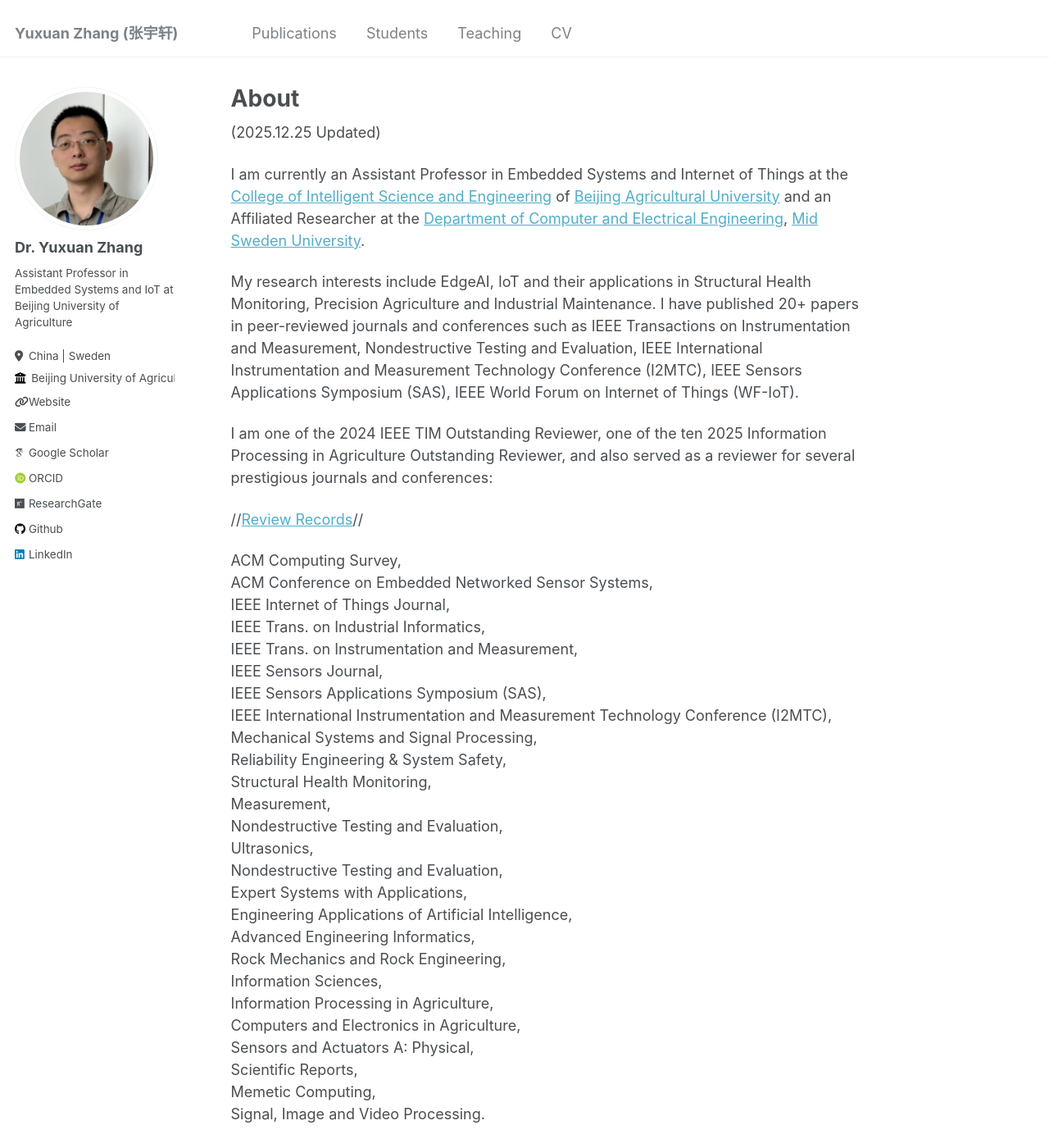
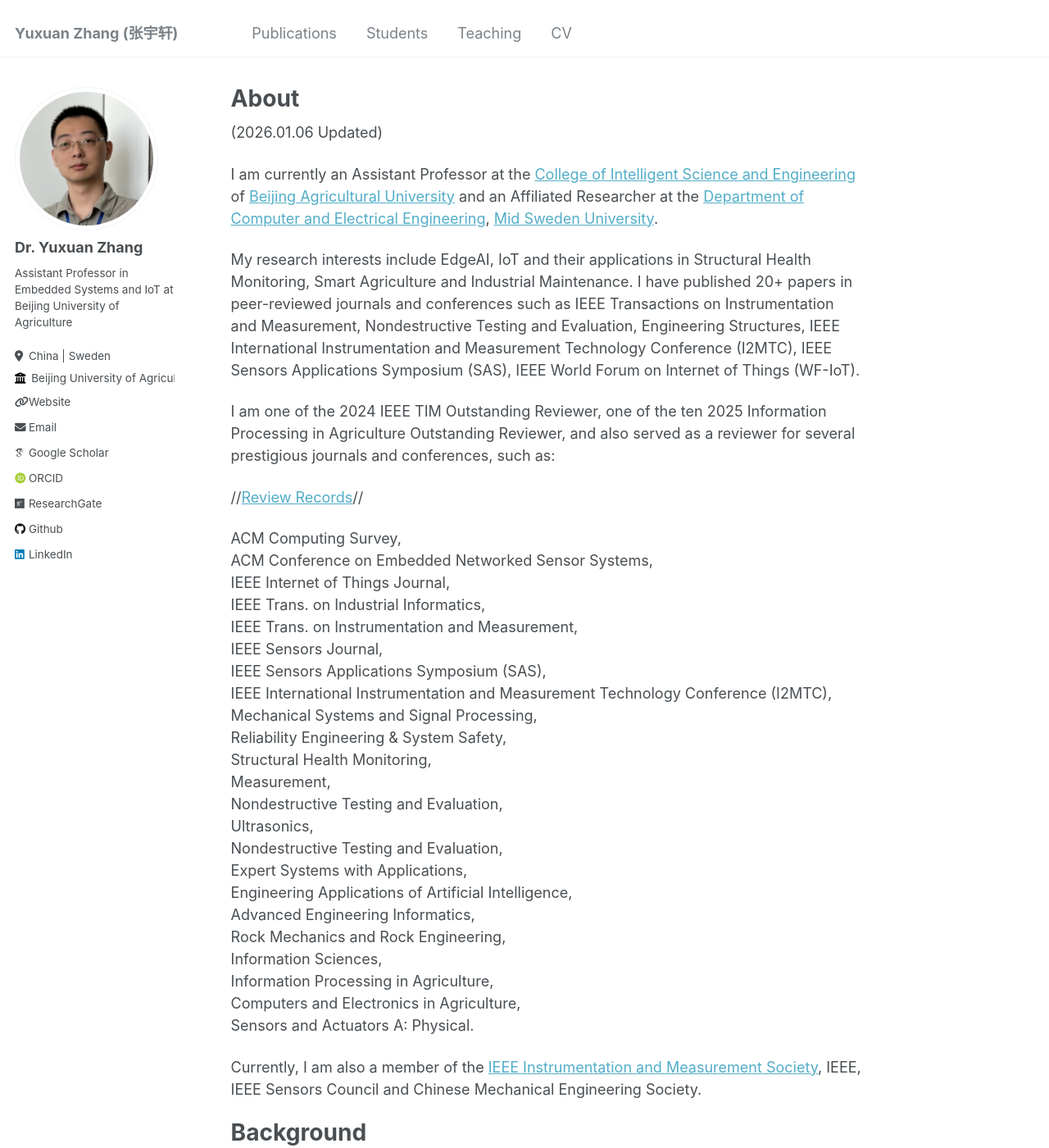
Before and after one commit to YuxuanZhang-96/YuxuanZhang-96.github.io, a Jekyll site: the page built from _pages/about.md, in a window 1280 px wide and 1400 px high. Shown: the whole window at 82% size. Built offline with Jekyll 4.4.1, drawn with Linux system fonts in a browser that asks for light colours; some web fonts are replaced.

Commit message:
Update about.md

```diff
--- a/_pages/about.md
+++ b/_pages/about.md
@@ -6,13 +6,13 @@ redirect_from:
   - /about/
   - /about.html
 ---
-(2025.12.25 Updated)
+(2026.01.06 Updated)
 
-I am currently an Assistant Professor in Embedded Systems and Internet of Things at the [College of Intelligent Science and Engineering](https://en.bua.edu.cn/Colleges___Faculties/College_of_Intelligent_Science_and_Engineering.htm) of [Beijing Agricultural University](https://en.bua.edu.cn/) and an Affiliated Researcher at the [Department of Computer and Electrical Engineering](https://www.miun.se/en/meet-mid-sweden-university/Organisation/departments/det/), [Mid Sweden University](https://www.miun.se/en/).
+I am currently an Assistant Professor at the [College of Intelligent Science and Engineering](https://en.bua.edu.cn/Colleges___Faculties/College_of_Intelligent_Science_and_Engineering.htm) of [Beijing Agricultural University](https://en.bua.edu.cn/) and an Affiliated Researcher at the [Department of Computer and Electrical Engineering](https://www.miun.se/en/meet-mid-sweden-university/Organisation/departments/det/), [Mid Sweden University](https://www.miun.se/en/).
 
-My research interests include EdgeAI, IoT and their applications in Structural Health Monitoring, Precision Agriculture and Industrial Maintenance.  I have published 20+ papers in peer-reviewed journals and conferences such as IEEE Transactions on Instrumentation and Measurement, Nondestructive Testing and Evaluation, IEEE International Instrumentation and Measurement Technology Conference (I2MTC), IEEE Sensors Applications Symposium (SAS), IEEE World Forum on Internet of Things (WF-IoT).
+My research interests include EdgeAI, IoT and their applications in Structural Health Monitoring, Smart Agriculture and Industrial Maintenance.  I have published 20+ papers in peer-reviewed journals and conferences such as IEEE Transactions on Instrumentation and Measurement, Nondestructive Testing and Evaluation, Engineering Structures, IEEE International Instrumentation and Measurement Technology Conference (I2MTC), IEEE Sensors Applications Symposium (SAS), IEEE World Forum on Internet of Things (WF-IoT).
 
-I am one of the 2024 IEEE TIM Outstanding Reviewer, one of the ten 2025 Information Processing in Agriculture Outstanding Reviewer, and also served as a reviewer for several prestigious journals and conferences:
+I am one of the 2024 IEEE TIM Outstanding Reviewer, one of the ten 2025 Information Processing in Agriculture Outstanding Reviewer, and also served as a reviewer for several prestigious journals and conferences, such as:
 
 //[Review Records](https://www.webofscience.com/wos/author/record/KHC-7517-2024)//
 
@@ -38,10 +38,7 @@ Rock Mechanics and Rock Engineering,  <br>
 Information Sciences,  <br>
 Information Processing in Agriculture,  <br>
 Computers and Electronics in Agriculture,  <br>
-Sensors and Actuators A: Physical, <br>
-Scientific Reports, <br>
-Memetic Computing, <br>
-Signal, Image and Video Processing.
+Sensors and Actuators A: Physical.
 
 Currently, I am also a member of the [IEEE Instrumentation and Measurement Society](https://ieee-ims.org/), IEEE, IEEE Sensors Council and Chinese Mechanical Engineering Society.
 
```
